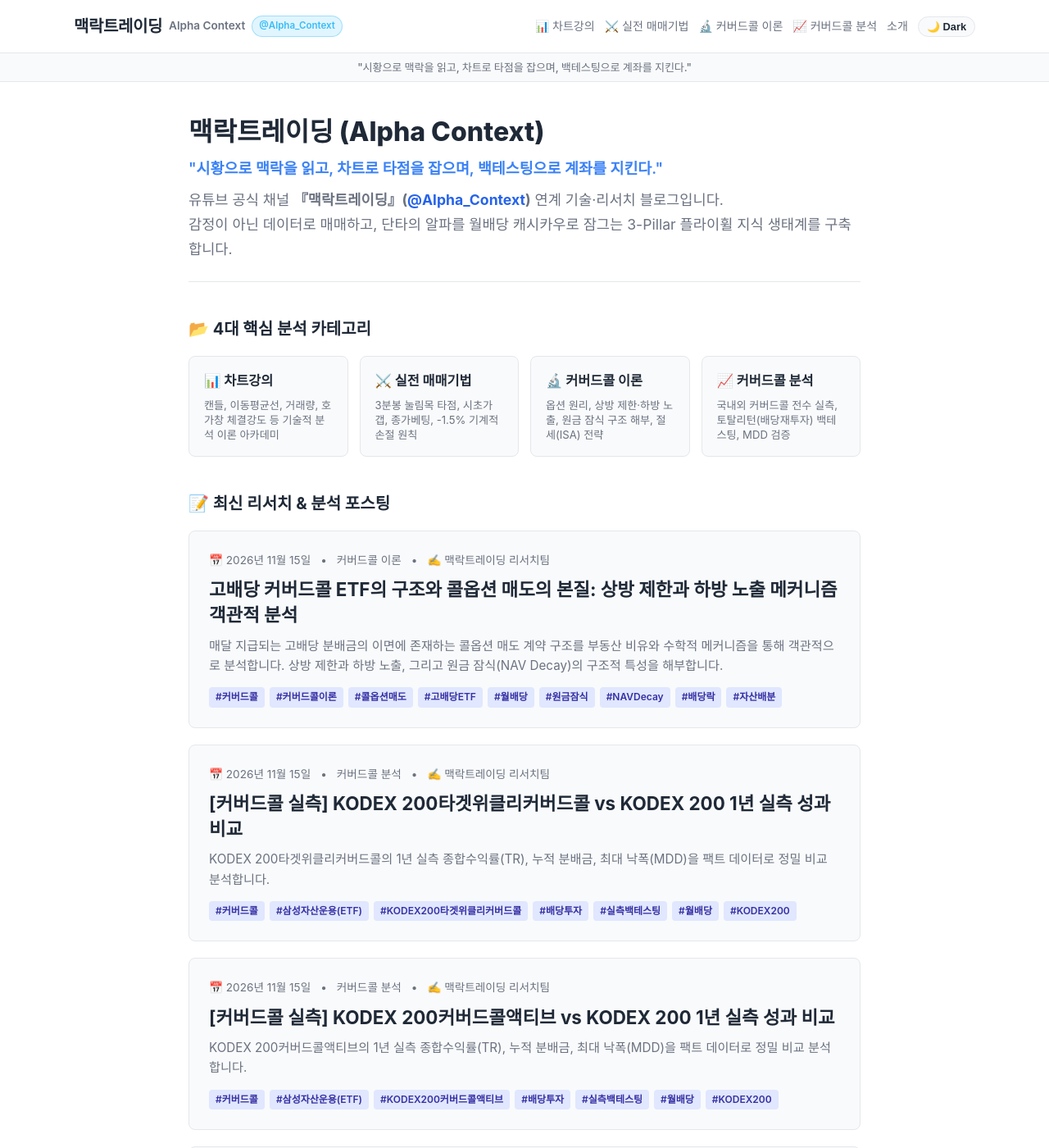
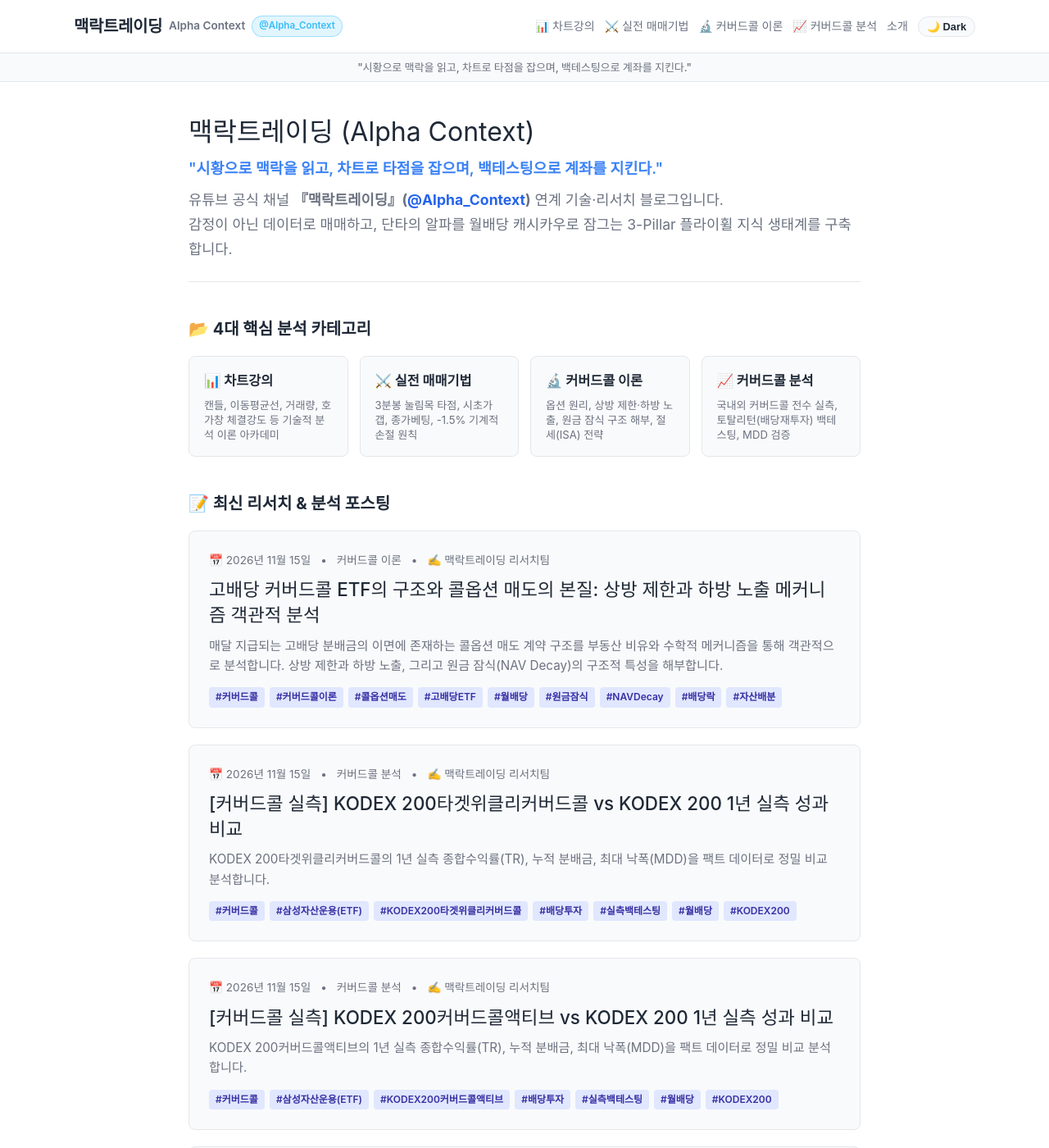
Before and after one commit to ideaspot360/stock, a Jekyll site: the page built from index.html, in a window 1280 px wide and 1400 px high. Shown: the whole window at 82% size. Built offline with Jekyll 4.4.1, drawn with Linux system fonts in a browser that asks for light colours.

Commit message:
style(typography): change post title h1 and headings font-weight from bold to normal regular font

```diff
--- a/assets/css/style.css
+++ b/assets/css/style.css
@@ -267,7 +267,7 @@ main.site-content {
 
 .hero h1 {
   font-size: 2rem;
-  font-weight: 800;
+  font-weight: 400;
   line-height: 1.3;
   margin-bottom: 8px;
 }
@@ -311,7 +311,7 @@ main.site-content {
 
 .post-card h2 {
   font-size: 1.4rem;
-  font-weight: 700;
+  font-weight: 500;
   color: var(--text-color);
   margin-bottom: 10px;
   line-height: 1.4;
@@ -347,14 +347,15 @@ article.post-content {
 
 article.post-content h1 {
   font-size: 2.2rem;
-  font-weight: 800;
-  line-height: 1.3;
+  font-weight: 400;
+  line-height: 1.35;
   margin-bottom: 16px;
+  letter-spacing: -0.01em;
 }
 
 article.post-content h2 {
   font-size: 1.6rem;
-  font-weight: 700;
+  font-weight: 500;
   margin-top: 36px;
   margin-bottom: 14px;
   padding-bottom: 8px;
@@ -363,7 +364,7 @@ article.post-content h2 {
 
 article.post-content h3 {
   font-size: 1.25rem;
-  font-weight: 600;
+  font-weight: 500;
   margin-top: 28px;
   margin-bottom: 10px;
 }
```
